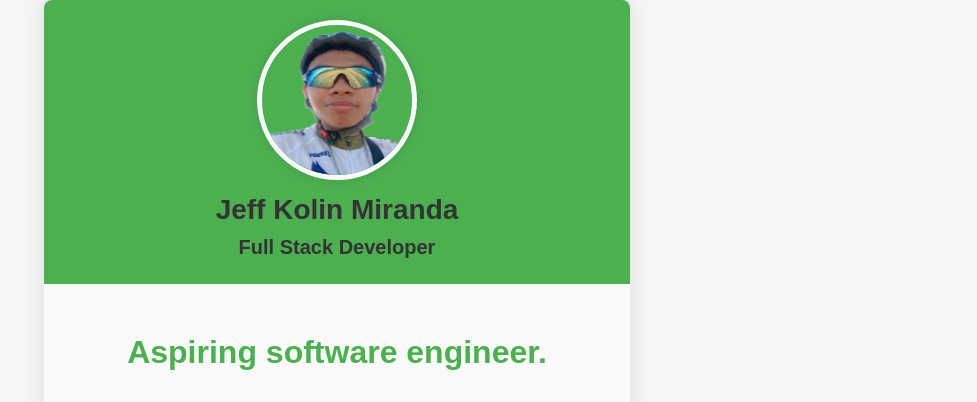
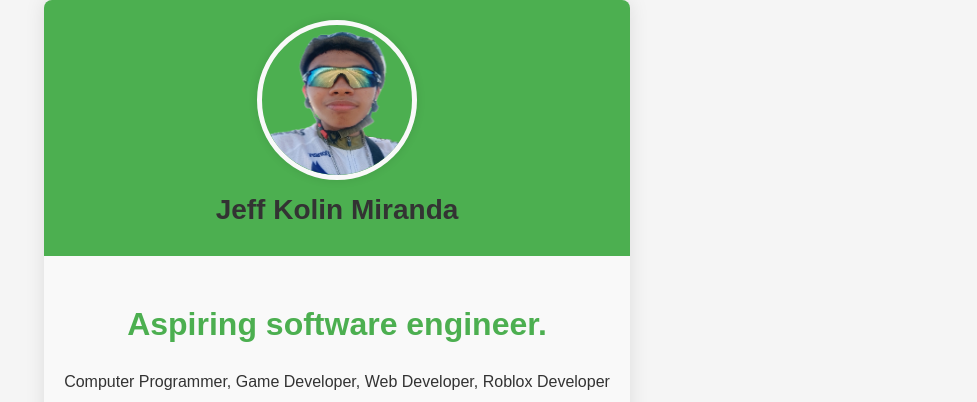
Before and after one commit to ItsJeffDev/jeepkolin, a plain HTML site: page index.html in a window 1280 px wide. Shown: the top 402 px of the page, without its empty margins (303-1280 px from the left). Drawn offline with Linux system fonts and the light colour scheme.

Commit message:
Update index.html

```diff
--- a/index.html
+++ b/index.html
@@ -272,7 +272,6 @@ body.dark-mode .toggle-btn {
         <div class="left">
             <img class="profile-picture" src="Imageko.png" alt="Profile Picture">
             <h1 class="name">Jeff Kolin Miranda</h1>
-            <h4 class="subtitle">Full Stack Developer</h4>
         </div>
         <div class="right">
             <div class="about-me">
```
